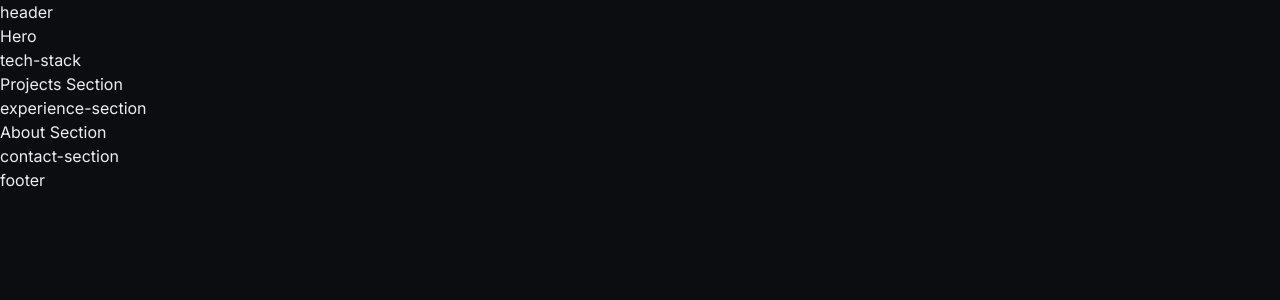
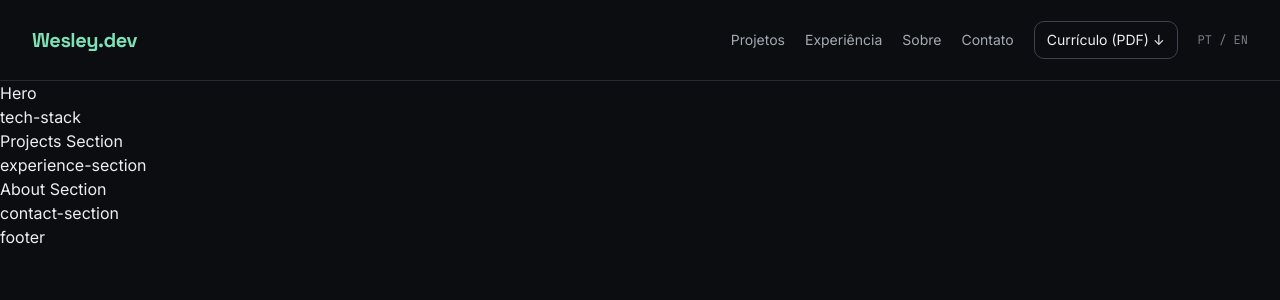
Before and after one commit to TitanCodeXD/Portfolio-Dev, a Next.js app: page / in a window 1280 px wide. Shown: the top 300 px of the page. Built offline with nearby package versions, Linux system fonts and the light colour scheme.

Commit message:
style: header navigation component added

```diff
--- a/src/components/layout/header.tsx
+++ b/src/components/layout/header.tsx
@@ -1,5 +1,54 @@
-import React from 'react';
+const navigation = [
+    { label: 'Projetos', href: '#projetos' },
+    { label: 'Experiência', href: '#experiencia' },
+    { label: 'Sobre', href: '#sobre' },
+    { label: 'Contato', href: '#contato' },
+];
 
-export const Header = () => {
-    return <div>header</div>;
-};
+export function Header() {
+    return (
+        <header className="w-full border-b border-border">
+            <nav
+                className="flex min-h-20 w-full items-center justify-between gap-6 px-8 max-md:px-5"
+                aria-label="Navegação principal"
+            >
+                <a
+                    href="#inicio"
+                    className="shrink-0 font-display text-xl font-bold tracking-tight text-accent"
+                >
+                    Wesley.dev
+                </a>
+
+                <div className="flex items-center gap-5">
+                    {navigation.map((item) => (
+                        <a
+                            key={item.href}
+                            href={item.href}
+                            className="whitespace-nowrap text-sm text-muted transition-colors hover:text-foreground"
+                        >
+                            {item.label}
+                        </a>
+                    ))}
+
+                    <a
+                        href="/curriculo.pdf"
+                        download
+                        className="whitespace-nowrap rounded-button border border-border-strong px-3 py-2 text-sm text-foreground transition-colors hover:border-accent hover:text-accent"
+                    >
+                        Currículo (PDF) ↓
+                    </a>
+
+                    <button
+                        type="button"
+                        aria-label="Idioma atual: português"
+                        title="A versão em inglês será implementada posteriormente"
+                        disabled
+                        className="whitespace-nowrap font-mono text-xs text-muted opacity-70"
+                    >
+                        PT / EN
+                    </button>
+                </div>
+            </nav>
+        </header>
+    );
+}
```
